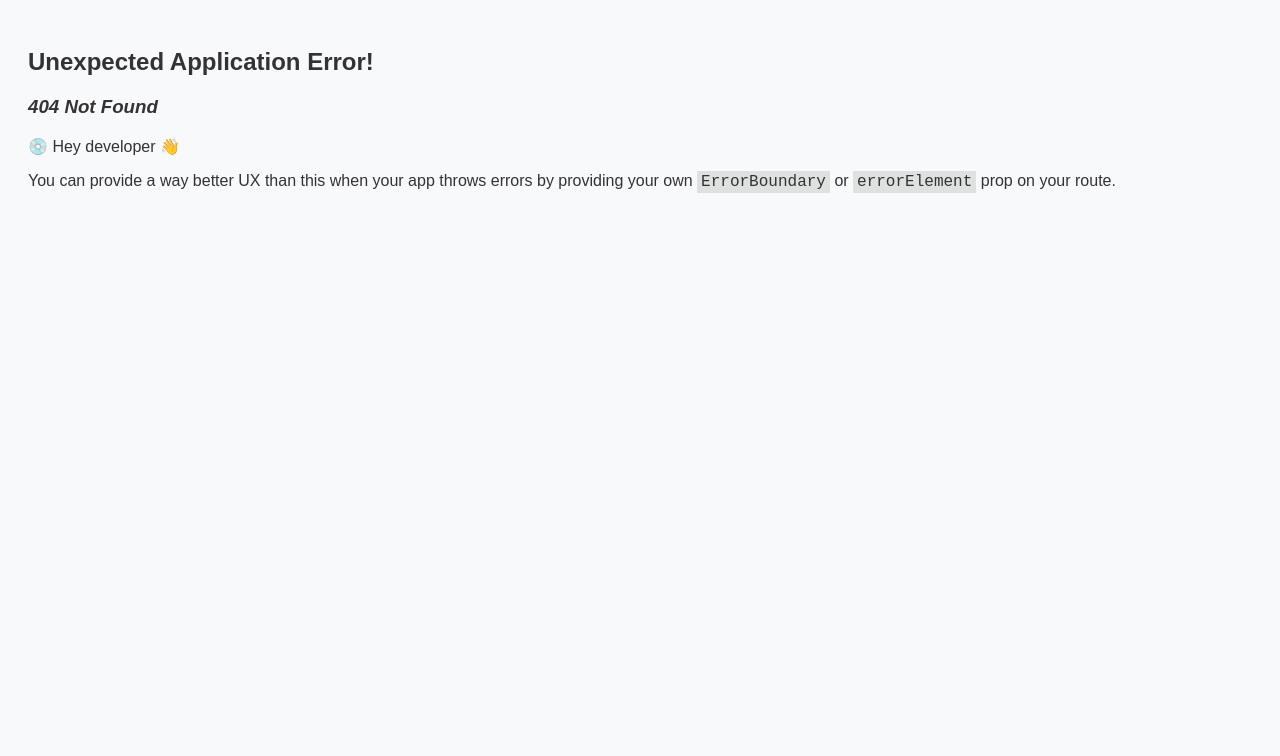
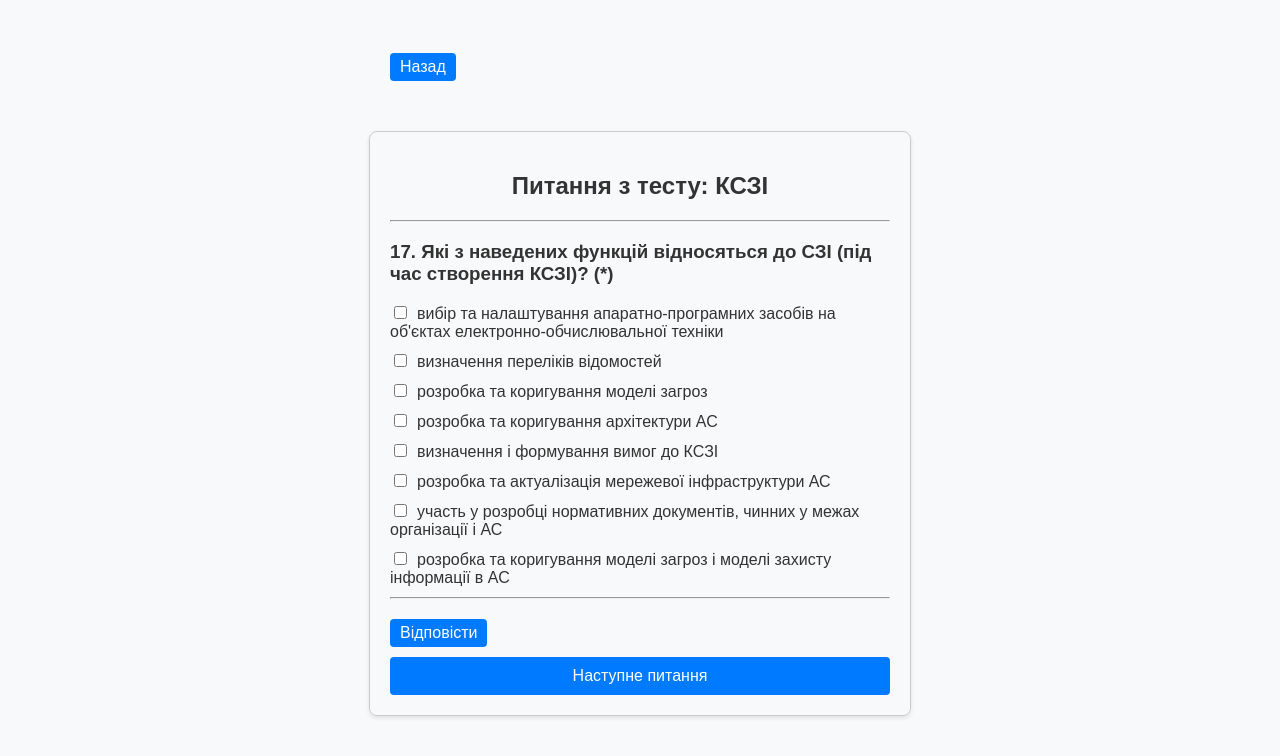
Before and after one commit to melnik-o/quiz, a React (Vite) app: page /quiz/random-questions in a window 1280 px wide. Before the commit this address had no page. Shown: the top 756 px of the page. Built offline with nearby package versions, Linux system fonts and the light colour scheme.

Commit message:
add RandomQuestions and update imports

```diff
--- a/src/components/main/Main.jsx
+++ b/src/components/main/Main.jsx
@@ -1,10 +1,16 @@
 import {NavLink} from "react-router-dom";
 import classes from './Main.module.css';
 export const Main = () => {
+
     return (
         <>
             <h1>Тести-Квізи</h1>
             <div className={classes.list}>
+                <div className={classes.button} style={{ backgroundColor: 'green' }}>
+                    <NavLink to="/quiz/random-questions">
+                        Випадкові питання
+                    </NavLink>
+                </div>
                 <div className={classes.button}>
                     <NavLink to="/quiz/crypto-and-law">
                         1. Крипта та закони
@@ -70,7 +76,7 @@ export const Main = () => {
             <div className={classes.list}>
                 <div className={classes.button}>
                     <NavLink to="/quiz/terms">
-                    1. Визначення
+                        1. Визначення
                     </NavLink>
                 </div>
             </div>
--- a/src/components/questionnaire/QuizTerms.jsx
+++ b/src/components/quiz-terms/QuizTerms.jsx
@@ -1,7 +1,7 @@
 import { useState } from 'react';
 import {useNavigate} from "react-router-dom";
 
-const QuizTerms = ({ questions, title }) => {
+export const QuizTerms = ({ questions, title }) => {
     const navigate = useNavigate();
     const [selectedAnswers, setSelectedAnswers] = useState(Array(questions.length).fill(''));
     const [totalAnswers, setTotalAnswers] = useState(0);
@@ -87,5 +87,3 @@ const QuizTerms = ({ questions, title }) => {
         </div>
     );
 };
-
-export default QuizTerms;
--- /dev/null
+++ b/src/components/random-questions/RandomQuestions.css
@@ -0,0 +1,75 @@
+.quiz-container {
+    font-family: Arial, sans-serif;
+    margin: 50px auto;
+    padding: 20px;
+    border: 1px solid #ccc;
+    border-radius: 8px;
+    box-shadow: 0 2px 4px rgba(0, 0, 0, 0.1);
+    max-width: 500px;
+}
+
+.question {
+    margin-bottom: 20px;
+}
+
+.option {
+    margin-bottom: 10px;
+    display: flex;
+    align-items: center;
+}
+
+.input {
+    margin-right: 10px;
+}
+
+.next-btn {
+    font-size: 16px;
+    display: block;
+    width: 100%;
+    padding: 10px 20px;
+    background-color: #007bff;
+    color: #fff;
+    border: none;
+    border-radius: 4px;
+    cursor: pointer;
+    transition: background-color 0.3s ease;
+}
+
+.next-btn:hover {
+    background-color: #0056b3;
+}
+
+.correct-answer,
+.incorrect-answer {
+    margin-top: 10px;
+}
+
+.submit-btn {
+    padding: 5px 10px;
+    background-color: #007bff;
+    color: #fff;
+    border: none;
+    border-radius: 4px;
+    cursor: pointer;
+    transition: background-color 0.3s ease;
+}
+
+.submit-btn:hover {
+    background-color: #0056b3;
+}
+
+.navigate-btn {
+    max-width: 500px;
+    margin: 25px auto;
+}
+
+.question-type {
+    text-align: center;
+}
+
+@media (max-width: 414px) {
+    .quiz-container {
+        margin: 10px;
+        padding: 10px;
+    }
+}
--- /dev/null
+++ b/src/components/random-questions/RandomQuestions.jsx
@@ -0,0 +1,109 @@
+import {useEffect, useState} from 'react';
+import './RandomQuestions.css';
+import { useNavigate } from "react-router-dom";
+import {getTypeQuestions} from "../../helpers/getTypeQuestions.js";
+
+export const RandomQuestions = ({ questions }) => {
+    const navigate = useNavigate();
+    const [currentQuestion, setCurrentQuestion] = useState(null);
+    const [answers, setAnswers] = useState({});
+    const [results, setResults] = useState({});
+    const [showCorrectAnswer, setShowCorrectAnswer] = useState({});
+    const [showResults, setShowResults] = useState(false);
+
+    useEffect(() => {
+        const randomIndex = Math.floor(Math.random() * questions.length);
+        setCurrentQuestion(questions[randomIndex]);
+    }, [questions]);
+
+    const getRandomQuestion = () => {
+        const randomIndex = Math.floor(Math.random() * questions.length);
+        setCurrentQuestion(questions[randomIndex]);
+        setAnswers({});
+        setResults({});
+        setShowCorrectAnswer({});
+        setShowResults(false);
+    };
+
+    const handleAnswer = (questionId, option) => {
+        const currentAnswers = { ...answers };
+        if (!currentAnswers[questionId]) {
+            currentAnswers[questionId] = [];
+        }
+        const index = currentAnswers[questionId].indexOf(option);
+        if (index === -1) {
+            currentAnswers[questionId].push(option);
+        } else {
+            currentAnswers[questionId].splice(index, 1);
+        }
+        setAnswers(currentAnswers);
+
+        // Проверка ответов
+        const isCorrect = questions.find(q => q.id === questionId).correctAnswers.includes(option);
+        const currentResults = { ...results };
+        currentResults[questionId] = isCorrect;
+        setResults(currentResults);
+    };
+
+    const handleShowCorrectAnswer = (questionId) => {
+        const currentShowCorrectAnswer = { ...showCorrectAnswer };
+        currentShowCorrectAnswer[questionId] = true;
+        setShowCorrectAnswer(currentShowCorrectAnswer);
+    };
+
+    const handleSubmitResults = () => {
+        setShowResults(true);
+    };
+
+    return (
+        <>
+            <div className="navigate-btn">
+                <button className="submit-btn" onClick={() => navigate("/")}>Назад</button>
+            </div>
+            <div className="quiz-container">
+                {currentQuestion && (
+                    <div key={currentQuestion.id} className="question">
+                        <h2 className="question-type">Питання з тесту: {getTypeQuestions(currentQuestion.question)}</h2>
+                        <hr />
+                        <h3>{currentQuestion.id}. {currentQuestion.question} {currentQuestion.correctAnswers.length > 1 && '(*)'}</h3>
+                        {currentQuestion.options.map((option) => (
+                            <div key={option} className="option">
+                                <label className="label">
+                                    <input
+                                        className="input"
+                                        type="checkbox"
+                                        name={`question-${currentQuestion.id}`}
+                                        value={option}
+                                        disabled={showResults}
+                                        checked={answers[currentQuestion.id] && answers[currentQuestion.id].includes(option)}
+                                        onChange={() => handleAnswer(currentQuestion.id, option)}
+                                    />
+                                    {option}
+                                </label>
+                            </div>
+                        ))}
+                        <hr/>
+                        {showResults && (
+                            <p className={results[currentQuestion.id] ? 'correct-answer' : 'incorrect-answer'}>
+                                {results[currentQuestion.id] ? 'Вірно!' : 'Не вірно!'}
+                                {!results[currentQuestion.id] && (
+                                    <button className="submit-btn"
+                                            onClick={() => handleShowCorrectAnswer(currentQuestion.id)}>Показати відповідь</button>
+                                )}
+                            </p>
+                        )}
+                        {showCorrectAnswer[currentQuestion.id] && (
+                            <p className="correct-answer">
+                                Вірна відповідь: <strong>{currentQuestion.correctAnswers.join(', ')}</strong>
+                            </p>
+                        )}
+                    </div>
+                )}
+                {!showResults && currentQuestion && (
+                    <button className="submit-btn" onClick={handleSubmitResults}>Відповісти</button>
+                )}
+                <button className="next-btn" onClick={getRandomQuestion}>Наступне питання</button>
+            </div>
+        </>
+    );
+};
--- /dev/null
+++ b/src/data/index.js
@@ -0,0 +1,31 @@
+import {questionsCryptoLaw} from "./questionsCryptoLaw.js";
+import {questionsUIB} from "./questionsUIB.js";
+import {questionsTerms} from "./questionsTerms.js";
+import {questionsKSZI} from "./questionsKSZI.js";
+import {questionsTG} from "./questionsTG.js";
+import {questionsCrypto} from "./questionsCrypto.js";
+import {questionsTSOO} from "./questionsTSOO.js";
+import {questionsExamples} from "./questionsExamples.js";
+import {questionsPartTwo} from "./questionsPartTwo.js";
+import {questionsEFI} from "./questionsEFI.js";
+import {questionsEDKI} from "./questionsEDKI.js";
+import {questionsOSMsDos} from "./questionsOSMsDos.js";
+import {questionsEDKI_OKM} from "./questionsEDKI_OKM.js";
+import {questionsAll} from "./questionsAll.js";
+
+export {
+    questionsUIB,
+    questionsKSZI,
+    questionsCryptoLaw,
+    questionsCrypto,
+    questionsTSOO,
+    questionsTG,
+    questionsExamples,
+    questionsPartTwo,
+    questionsEFI,
+    questionsEDKI,
+    questionsEDKI_OKM,
+    questionsOSMsDos,
+    questionsAll,
+    questionsTerms,
+};
--- /dev/null
+++ b/src/data/questionsAll.js
@@ -0,0 +1,28 @@
+import {questionsCrypto} from "./questionsCrypto.js";
+import {questionsCryptoLaw} from "./questionsCryptoLaw.js";
+import {questionsEDKI} from "./questionsEDKI.js";
+import {questionsEDKI_OKM} from "./questionsEDKI_OKM.js";
+import {questionsEFI} from "./questionsEFI.js";
+import {questionsExamples} from "./questionsExamples.js";
+import {questionsKSZI} from "./questionsKSZI.js";
+import {questionsOSMsDos} from "./questionsOSMsDos.js";
+import {questionsPartTwo} from "./questionsPartTwo.js";
+import {questionsTG} from "./questionsTG.js";
+import {questionsTSOO} from "./questionsTSOO.js";
+import {questionsUIB} from "./questionsUIB.js";
+
+export const questionsAll = [
+    ...questionsCrypto,
+    ...questionsCryptoLaw,
+    ...questionsEDKI,
+    ...questionsEDKI_OKM,
+    ...questionsEFI,
+    ...questionsExamples,
+    ...questionsKSZI,
+    ...questionsOSMsDos,
+    ...questionsPartTwo,
+    ...questionsTG,
+    ...questionsTSOO,
+    ...questionsTSOO,
+    ...questionsUIB,
+];
--- /dev/null
+++ b/src/helpers/getTypeQuestions.js
@@ -0,0 +1,37 @@
+import {
+    questionsCrypto,
+    questionsCryptoLaw,
+    questionsEDKI,
+    questionsEDKI_OKM,
+    questionsEFI,
+    questionsExamples,
+    questionsKSZI,
+    questionsOSMsDos,
+    questionsPartTwo,
+    questionsTG,
+    questionsTSOO,
+    questionsUIB
+} from '../data/index.js'
+
+const questionTypeMapping = {
+    'Криптографія та закони': questionsCryptoLaw,
+    'Криптографія': questionsCrypto,
+    'Управління інформаційною безпекою': questionsUIB,
+    'КСЗІ': questionsKSZI,
+    'ТСОО': questionsTSOO,
+    'Телеграмм': questionsTG,
+    'Приклади': questionsExamples,
+    'Розділ №2': questionsPartTwo,
+    'ЕФІ': questionsEFI,
+    'ЄДКІ': questionsEDKI,
+    'ЄДКІ OKM': questionsEDKI_OKM,
+    'Операційна система MS DOS': questionsOSMsDos
+};
+
+export const getTypeQuestions = (currentQuestion) => {
+    for (const [type, questions] of Object.entries(questionTypeMapping)) {
+        if (questions.some(({ question }) => question === currentQuestion)) {
+            return type;
+        }
+    }
+};
```
Also changed, not shown: src/router.jsx (+24 -14 lines), src/components/quiz-terms/QuizTerms.css (renamed from src/components/questionnaire/QuizTerms.css).
